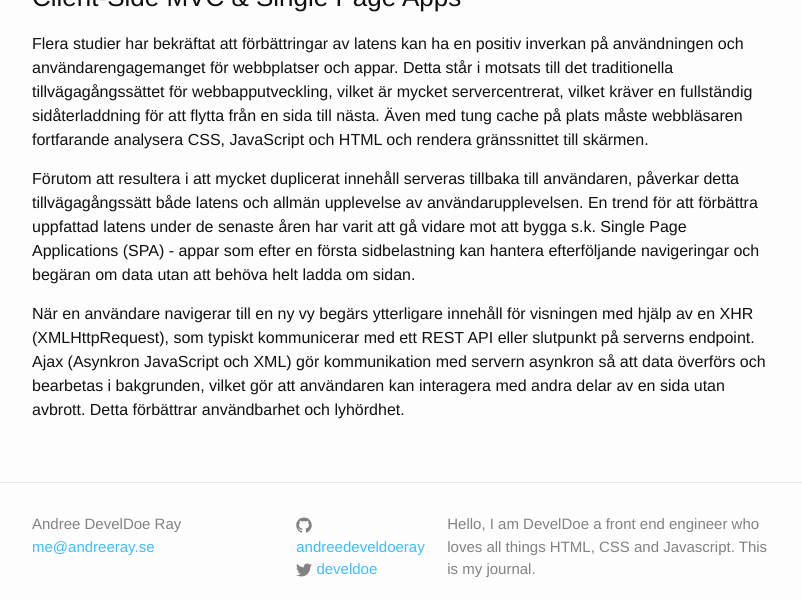
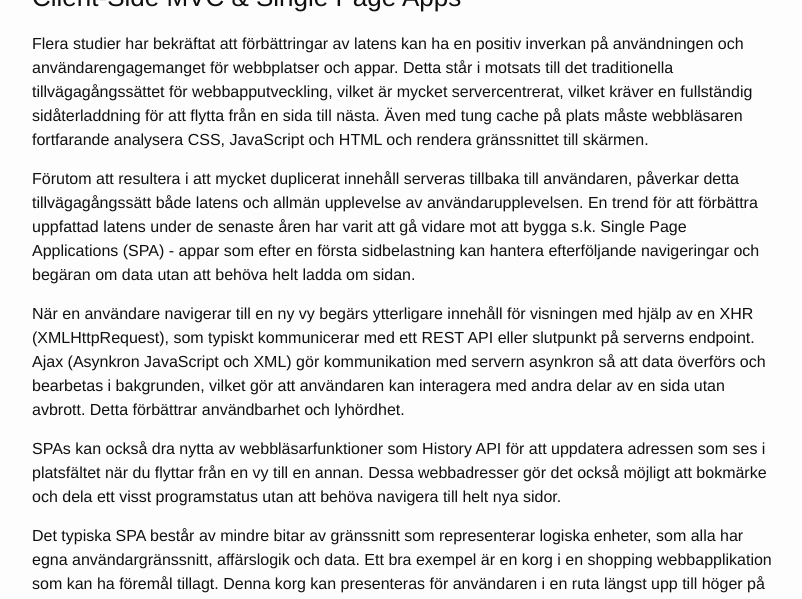
Before and after one commit to develdoe/develdoe.github.io, a Jekyll site: the page built from _posts/2017-10-23-mvc-model-view-controller.md, in a window 1280 px wide and 1400 px high, scrolled down 4215 px. Shown: the top 599 px of the window, without its empty margins (238-1040 px from the left). Built offline with Jekyll 4.4.1, drawn with Linux system fonts in a browser that asks for light colours; some of the changed text lies outside the part shown.

Commit message:
Update 2017-10-23-mvc-model-view-controller.md

```diff
--- a/_posts/2017-10-23-mvc-model-view-controller.md
+++ b/_posts/2017-10-23-mvc-model-view-controller.md
@@ -87,3 +87,13 @@
 Förutom att resultera i att mycket duplicerat innehåll serveras tillbaka till användaren, påverkar detta tillvägagångssätt både latens och allmän upplevelse av användarupplevelsen. En trend för att förbättra uppfattad latens under de senaste åren har varit att gå vidare mot att bygga s.k. Single Page Applications (SPA) - appar som efter en första sidbelastning kan hantera efterföljande navigeringar och begäran om data utan att behöva helt ladda om sidan.
 
 När en användare navigerar till en ny vy begärs ytterligare innehåll för visningen med hjälp av en XHR (XMLHttpRequest), som typiskt kommunicerar med ett REST API eller slutpunkt på serverns endpoint. Ajax (Asynkron JavaScript och XML) gör kommunikation med servern asynkron så att data överförs och bearbetas i bakgrunden, vilket gör att användaren kan interagera med andra delar av en sida utan avbrott. Detta förbättrar användbarhet och lyhördhet.
+
+SPAs kan också dra nytta av webbläsarfunktioner som History API för att uppdatera adressen som ses i platsfältet när du flyttar från en vy till en annan. Dessa webbadresser gör det också möjligt att bokmärke och dela ett visst programstatus utan att behöva navigera till helt nya sidor.
+
+Det typiska SPA består av mindre bitar av gränssnitt som representerar logiska enheter, som alla har egna användargränssnitt, affärslogik och data. Ett bra exempel är en korg i en shopping webbapplikation som kan ha föremål tillagt. Denna korg kan presenteras för användaren i en ruta längst upp till höger på sidan (se bilden nedan):
+
+![smaller pieces of interface](https://addyosmani.com/backbone-fundamentals/img/wireframe_e_commerce.png)
+
+Korgen och dess data presenteras i HTML. Data och dess associerade View i HTML ändras över tiden. Det fanns en tid när vi använde jQuery (eller ett liknande DOM-manipulationsbibliotek) och en massa Ajax-samtal och återuppringningar för att hålla de två synkroniserade. Det skapade ofta kod som inte var välstrukturerad eller lätt att underhålla. Buggar var frekventa och kanske oundvikliga.
+
+Behovet av snabba, komplexa och lyhörda Ajax-drivna webbapplikationer kräver replikering av mycket av denna logik på klientsidan, vilket dramatiskt ökar storleken och komplexiteten hos koden som finns där. Så småningom har det lett till att vi behöver MVC (eller en liknande arkitektur) som implementeras på klient sidan för att bättre strukturera koden och underlätta att underhålla och vidareutveckla under applikationens livscykel.
```
